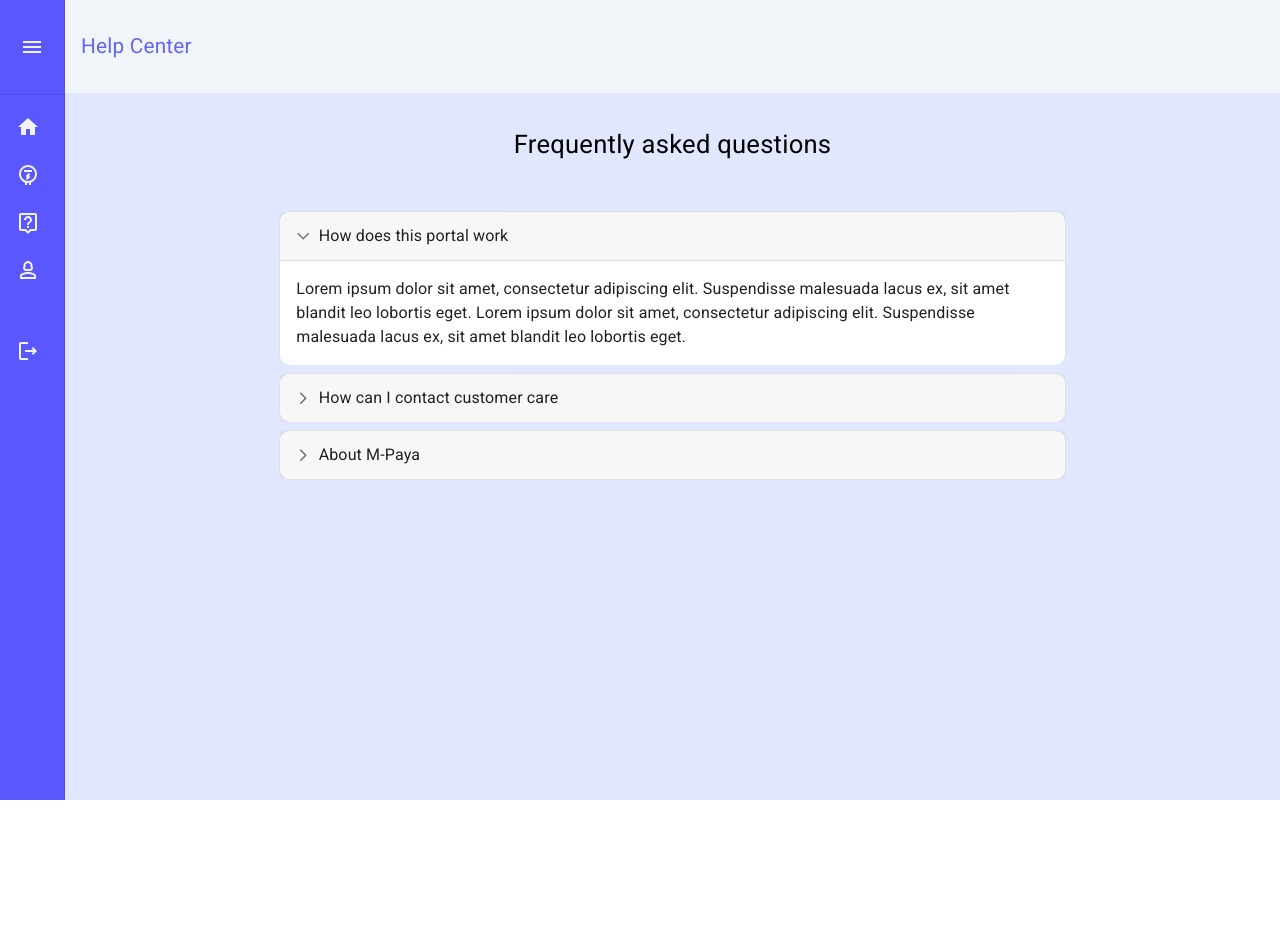
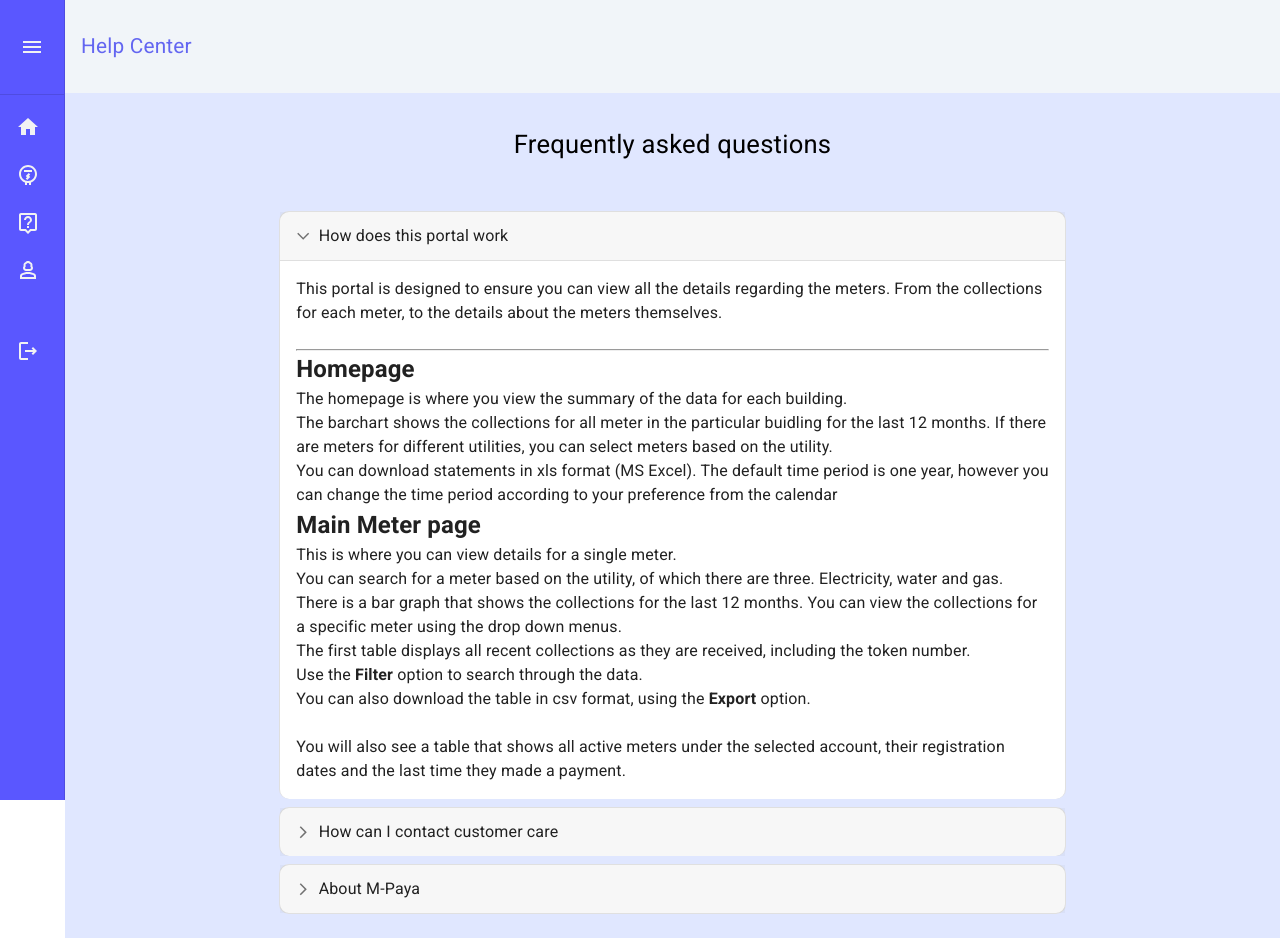
Before and after one commit to Kangonga/landlord-portal, a React (Vite) app: page /home/help in a window 1280 px wide. Before the commit the page ends 800 px from the top, so only its background shows below. Built offline with nearby package versions, Linux system fonts and the light colour scheme.

Commit message:
feat: update help page to display accurate data

```diff
--- a/src/pages/helpCenter/HelpCenter.tsx
+++ b/src/pages/helpCenter/HelpCenter.tsx
@@ -1,25 +1,35 @@
 import { Box, Typography } from "@mui/material";
-import { HelpCenterTopBar, HelpCenterContainer, Accordion, AccordionSummary, AccordionDetails } from "./styles";
+import {
+  HelpCenterTopBar,
+  HelpCenterContainer,
+  Accordion,
+  AccordionSummary,
+  AccordionDetails,
+} from "./styles";
 import { SyntheticEvent, useState } from "react";
 
 export default function HelpCenter() {
   return (
-    <Box bgcolor='#e0e7ff' height='100dvh'>
+    <Box bgcolor="#e0e7ff" minHeight="100dvh">
       <HelpCenterTopBar>
-        <Typography sx={{fontSize:'1.3rem', color:'#6366f1'}}>Help Center</Typography>
+        <Typography sx={{ fontSize: "1.3rem", color: "#6366f1" }}>
+          Help Center
+        </Typography>
       </HelpCenterTopBar>
       <Typography
-        sx={{textAlign:'center', fontSize:'1.6rem', padding:'2rem'}}
-      >Frequently asked questions</Typography>
+        sx={{ textAlign: "center", fontSize: "1.6rem", padding: "2rem" }}
+      >
+        Frequently asked questions
+      </Typography>
       <HelpCenterContainer>
-          <CustomizedAccordions />
+        <CustomizedAccordions />
       </HelpCenterContainer>
     </Box>
-  )
+  );
 }
 
 function CustomizedAccordions() {
-  const [expanded, setExpanded] = useState<string | false>('panel1');
+  const [expanded, setExpanded] = useState<string | false>("panel1");
 
   const handleChange =
     (panel: string) => (_event: SyntheticEvent, newExpanded: boolean) => {
@@ -28,42 +38,80 @@ function CustomizedAccordions() {
 
   return (
     <div>
-      <Accordion expanded={expanded === 'panel1'} onChange={handleChange('panel1')}>
+      <Accordion
+        expanded={expanded === "panel1"}
+        onChange={handleChange("panel1")}
+      >
         <AccordionSummary aria-controls="panel1d-content" id="panel1d-header">
           <Typography>How does this portal work</Typography>
         </AccordionSummary>
         <AccordionDetails>
           <Typography>
-            Lorem ipsum dolor sit amet, consectetur adipiscing elit. Suspendisse
-            malesuada lacus ex, sit amet blandit leo lobortis eget. Lorem ipsum dolor
-            sit amet, consectetur adipiscing elit. Suspendisse malesuada lacus ex,
-            sit amet blandit leo lobortis eget.
+            This portal is designed to ensure you can view all the details
+            regarding the meters. From the collections for each meter, to the
+            details about the meters themselves. <br /> <br />
+            <hr />
+            <h2>Homepage</h2>
+            The homepage is where you view the summary of the data for each
+            building. <br />
+            The barchart shows the collections for all meter in the particular
+            buidling for the last 12 months. If there are meters for different
+            utilities, you can select meters based on the utility. <br />
+            You can download statements in xls format (MS Excel). The default
+            time period is one year, however you can change the time period
+            according to your preference from the calendar
+            <h2>Main Meter page</h2>
+            This is where you can view details for a single meter. <br />
+            You can search for a meter based on the utility, of which there are
+            three. Electricity, water and gas.
+            <br />
+            There is a bar graph that shows the collections for the last 12
+            months. You can view the collections for a specific meter using the
+            drop down menus.
+            <br />
+            The first table displays all recent collections as they are
+            received, including the token number. <br />
+            Use the <b>Filter</b> option to search through the data. <br />
+            You can also download the table in csv format, using the{" "}
+            <b>Export</b> option.
+            <br /> <br />
+            You will also see a table that shows all active meters under the
+            selected account, their registration dates and the last time they
+            made a payment.
           </Typography>
         </AccordionDetails>
       </Accordion>
-      <Accordion expanded={expanded === 'panel2'} onChange={handleChange('panel2')}>
+      <Accordion
+        expanded={expanded === "panel2"}
+        onChange={handleChange("panel2")}
+      >
         <AccordionSummary aria-controls="panel2d-content" id="panel2d-header">
           <Typography>How can I contact customer care</Typography>
         </AccordionSummary>
         <AccordionDetails>
           <Typography>
-            Lorem ipsum dolor sit amet, consectetur adipiscing elit. Suspendisse
-            malesuada lacus ex, sit amet blandit leo lobortis eget. Lorem ipsum dolor
-            sit amet, consectetur adipiscing elit. Suspendisse malesuada lacus ex,
-            sit amet blandit leo lobortis eget.
+            <h3>Feel free to reach us via the following means.</h3>
+            <b>Phone 1:</b> +254 788 940009 <br />
+            <b>Phone 2:</b> +254 708 726314 <br />
+            <b>E-mail:</b>info@empire.co.ke
           </Typography>
         </AccordionDetails>
       </Accordion>
-      <Accordion expanded={expanded === 'panel3'} onChange={handleChange('panel3')}>
+      <Accordion
+        expanded={expanded === "panel3"}
+        onChange={handleChange("panel3")}
+      >
         <AccordionSummary aria-controls="panel3d-content" id="panel3d-header">
           <Typography>About M-Paya</Typography>
         </AccordionSummary>
         <AccordionDetails>
           <Typography>
-            Lorem ipsum dolor sit amet, consectetur adipiscing elit. Suspendisse
-            malesuada lacus ex, sit amet blandit leo lobortis eget. Lorem ipsum dolor
-            sit amet, consectetur adipiscing elit. Suspendisse malesuada lacus ex,
-            sit amet blandit leo lobortis eget.
+            We are a leading Kenyan ICT provider offering Managed Services and
+            Business Technology Solutions geared at Empowering and Transforming
+            Lives. We deliver business value to customers through a combination
+            of process excellence, quality frameworks and Service Delivery
+            innovation. Our Core Motivation is defining Service Excellence in
+            Technology driven business solutions.
           </Typography>
         </AccordionDetails>
       </Accordion>
```
